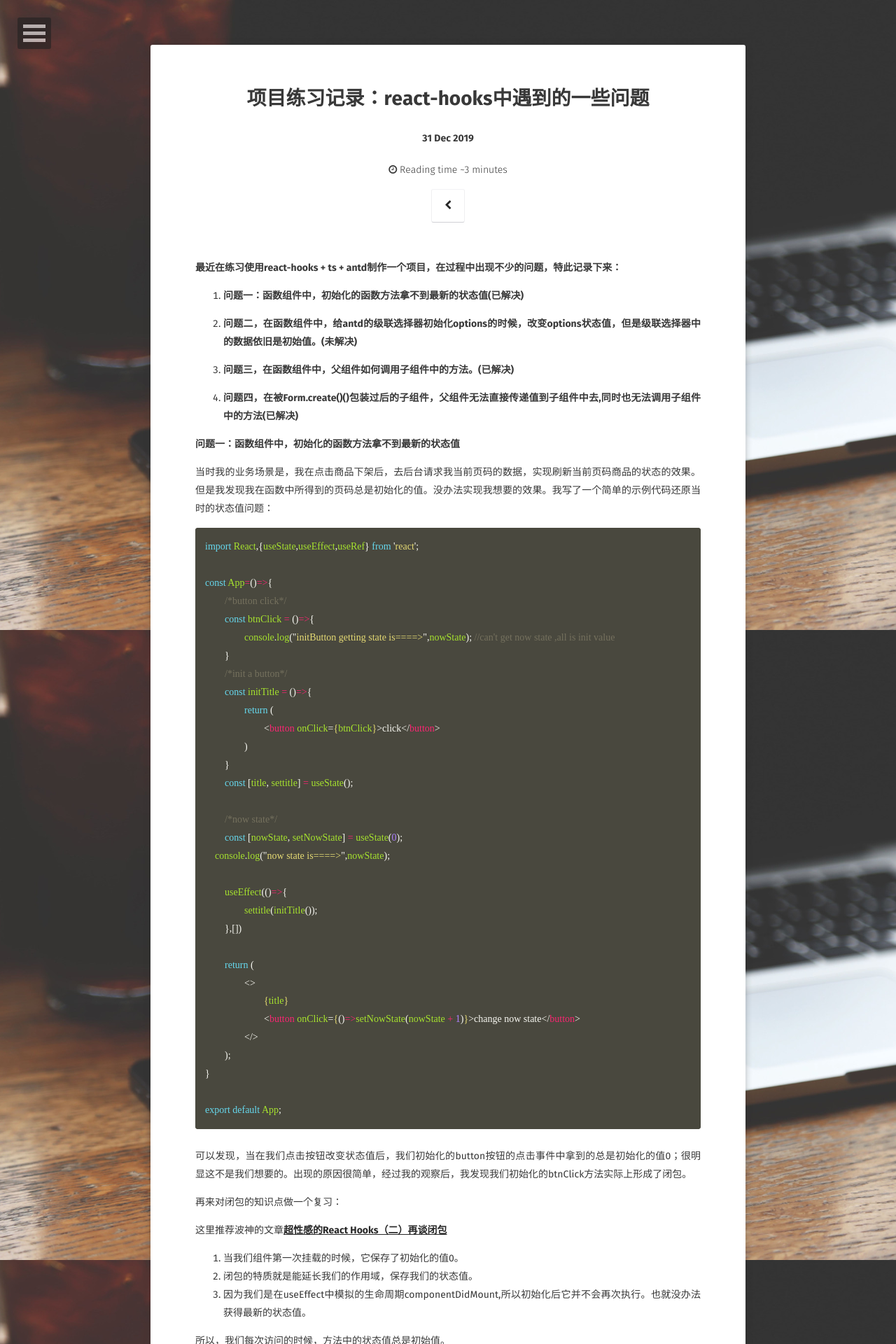
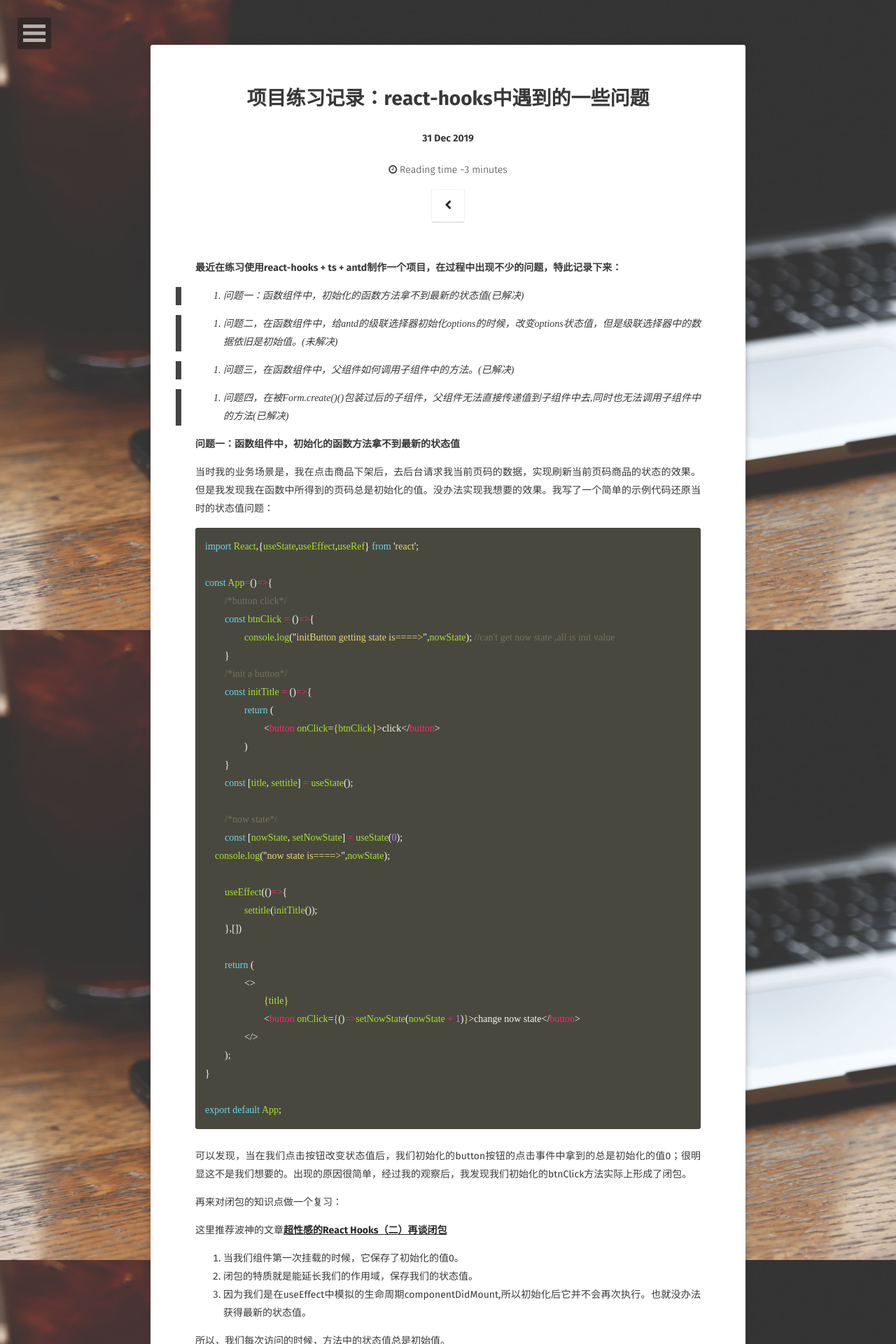
Before and after one commit to thomas-void0/lmxyjy.github.io, a Jekyll site: the page built from _posts/2019-12-31-react-hooks中的一些问题.md, in a window 1280 px wide. Shown: the top 1920 px of the page at 70% size. Built offline with Jekyll 4.4.1, drawn with Linux system fonts in a browser that asks for light colours; some web fonts are replaced; comment, search, counter and statistics services are not loaded.

```diff
--- a/_posts/2019-12-31-react-hooks中的一些问题.md
+++ b/_posts/2019-12-31-react-hooks中的一些问题.md
@@ -8,13 +8,13 @@ comments: true
 
 **最近在练习使用react-hooks + ts + antd制作一个项目，在过程中出现不少的问题，特此记录下来：**
 
-1. **问题一：函数组件中，初始化的函数方法拿不到最新的状态值(已解决)**
+>1. 问题一：函数组件中，初始化的函数方法拿不到最新的状态值(已解决)
 
-2. **问题二，在函数组件中，给antd的级联选择器初始化options的时候，改变options状态值，但是级联选择器中的数据依旧是初始值。(未解决)**
+>2. 问题二，在函数组件中，给antd的级联选择器初始化options的时候，改变options状态值，但是级联选择器中的数据依旧是初始值。(未解决)
 
-3. **问题三，在函数组件中，父组件如何调用子组件中的方法。(已解决)**
+>3. 问题三，在函数组件中，父组件如何调用子组件中的方法。(已解决)
 
-4. **问题四，在被Form.create()()包装过后的子组件，父组件无法直接传递值到子组件中去,同时也无法调用子组件中的方法(已解决)**
+>4. 问题四，在被Form.create()()包装过后的子组件，父组件无法直接传递值到子组件中去,同时也无法调用子组件中的方法(已解决)
 
 **问题一：函数组件中，初始化的函数方法拿不到最新的状态值**
 
```
